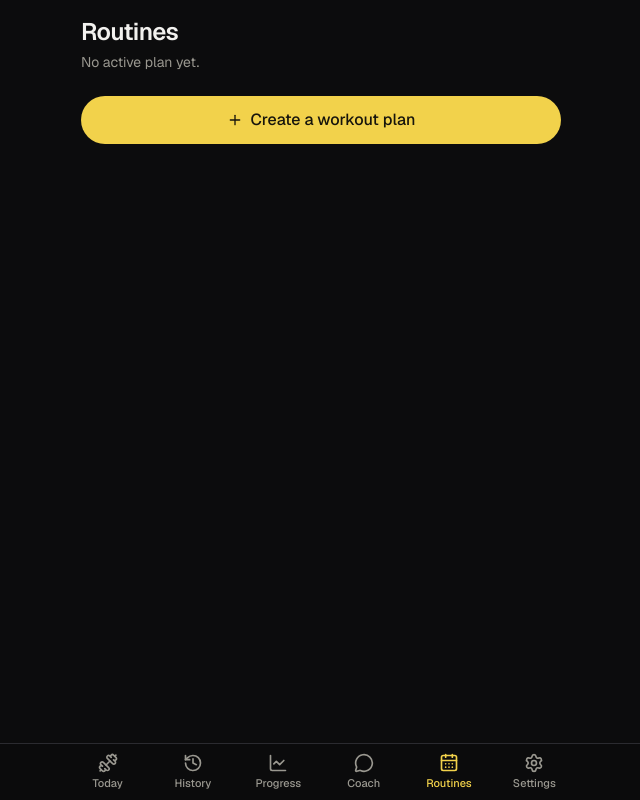
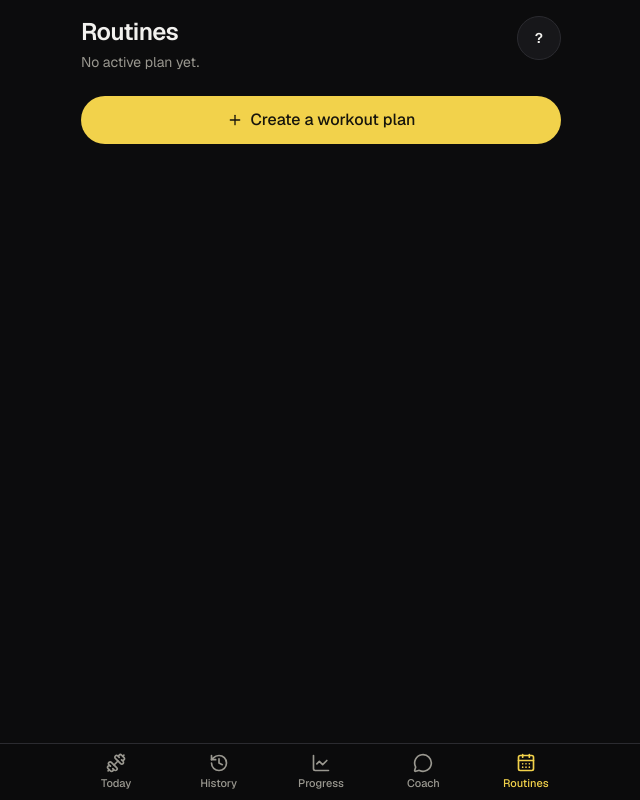
Before and after one commit to amanbaid99/myFitnessTracker, a Next.js app: page /routines in a window 1280 px wide. Shown: the whole page, without its empty margins (319-959 px from the left). Built offline with nearby package versions, Linux system fonts and the light colour scheme; no server answers; the database is empty.

Commit message:
Settings moves from the bottom bar to an initials button, top right
Co-Authored-By: Claude Opus 5.5 <noreply@anthropic.com>
Claude-Session: https://claude.ai/code/session_01Wi9NPebKexTYzRCz5cZpeZ

```diff
--- a/app/(app)/layout.tsx
+++ b/app/(app)/layout.tsx
@@ -1,10 +1,22 @@
 import { BottomNav } from "@/components/bottom-nav";
+import { ProfileButton } from "@/components/profile-button";
+import { getProfile } from "@/lib/data";
+import { initials } from "@/lib/initials";
+import { createClient } from "@/lib/supabase/server";
 
 /** Tabbed screens. The workout logger lives outside this group, full screen. */
-export default function AppLayout({ children }: LayoutProps<"/">) {
+export default async function AppLayout({ children }: LayoutProps<"/">) {
+  const supabase = await createClient();
+  const [profile, { data }] = await Promise.all([getProfile(supabase), supabase.auth.getClaims()]);
+  const email = typeof data?.claims.email === "string" ? data.claims.email : null;
+
   return (
     <>
-      <main className="mx-auto w-full max-w-lg px-4 pt-safe pb-[calc(3.5rem+env(safe-area-inset-bottom)+1.5rem)]">
+      <main className="relative mx-auto w-full max-w-lg px-4 pt-safe pb-[calc(3.5rem+env(safe-area-inset-bottom)+1.5rem)]">
+        {/* Settings lives behind the initials, top right; page headers leave room for it (pr-14). */}
+        <div className="absolute right-4 top-0 z-10 pt-safe">
+          <ProfileButton initials={initials(profile.name, email)} label={profile.name ?? email ?? "you"} />
+        </div>
         {children}
       </main>
       <BottomNav />
--- a/app/(app)/page.tsx
+++ b/app/(app)/page.tsx
@@ -52,7 +52,7 @@ export default async function TodayPage() {
   if (result.error !== null) {
     return (
       <>
-        <h1 className="mb-6 text-2xl font-semibold tracking-tight">{greeting}</h1>
+        <h1 className="mb-6 pr-14 text-2xl font-semibold tracking-tight">{greeting}</h1>
         <DataError message={result.error} />
       </>
     );
--- a/app/(app)/routines/page.tsx
+++ b/app/(app)/routines/page.tsx
@@ -46,8 +46,8 @@ export default async function RoutinesPage() {
   return (
     <>
       <header className="mb-6">
-        <p className="text-sm text-muted-foreground">Active plan</p>
-        <div className="mt-1 flex items-center gap-2">
+        <p className="pr-14 text-sm text-muted-foreground">Active plan</p>
+        <div className="mt-1 flex items-center gap-2 pr-14">
           <h1 className="min-w-0 truncate text-2xl font-semibold tracking-tight">{plan.name}</h1>
           {plan.isCustom && plan.template && <Badge variant="outline">Custom</Badge>}
         </div>
--- a/components/bottom-nav.tsx
+++ b/components/bottom-nav.tsx
@@ -2,7 +2,7 @@
 
 import Link from "next/link";
 import { usePathname } from "next/navigation";
-import { CalendarDays, Dumbbell, History, LineChart, MessageCircle, Settings } from "lucide-react";
+import { CalendarDays, Dumbbell, History, LineChart, MessageCircle } from "lucide-react";
 import { cn } from "@/lib/utils";
 
 const TABS = [
@@ -11,7 +11,6 @@ const TABS = [
   { href: "/progress", label: "Progress", icon: LineChart },
   { href: "/coach", label: "Coach", icon: MessageCircle },
   { href: "/routines", label: "Routines", icon: CalendarDays },
-  { href: "/settings", label: "Settings", icon: Settings },
 ] as const;
 
 function isActive(pathname: string, href: string) {
@@ -26,7 +25,7 @@ export function BottomNav() {
       aria-label="Main"
       className="fixed inset-x-0 bottom-0 z-40 border-t bg-background/90 pb-[env(safe-area-inset-bottom)] backdrop-blur"
     >
-      <ul className="mx-auto grid max-w-lg grid-cols-6">
+      <ul className="mx-auto grid max-w-lg grid-cols-5">
         {TABS.map(({ href, label, icon: Icon }) => {
           const active = isActive(pathname, href);
           return (
--- a/components/coach/coach-screen.tsx
+++ b/components/coach/coach-screen.tsx
@@ -46,7 +46,7 @@ export function CoachScreen() {
 
   return (
     <>
-      <header className="mb-4 flex items-start justify-between gap-3">
+      <header className="mb-4 flex items-start justify-between gap-3 pr-14">
         <div>
           <h1 className="text-2xl font-semibold tracking-tight">Coach</h1>
           <p className="mt-1 text-sm text-muted-foreground">Free AI that reads your logged training. Not medical advice.</p>
--- a/components/feedback-prompt.tsx
+++ b/components/feedback-prompt.tsx
@@ -33,7 +33,7 @@ export function FeedbackPrompt({ userId }: { userId: string }) {
     <FeedbackSheet
       kind="feedback"
       title="How is the app working for you?"
-      intro="You have trained with it on a couple of days now. A quick rating helps make it better. You can always send more from Settings."
+      intro="You have trained with it on a couple of days now. A quick rating helps make it better. You can always send more from your profile, the initials at the top right."
       onClose={close}
     />
   );
--- a/components/home/home-hero.tsx
+++ b/components/home/home-hero.tsx
@@ -70,8 +70,8 @@ export function HomeHero({
 
   return (
     <div>
-      <p className="text-sm text-muted-foreground">{dateLine}</p>
-      <h1 className="text-2xl font-semibold tracking-tight">
+      <p className="pr-14 text-sm text-muted-foreground">{dateLine}</p>
+      <h1 className="pr-14 text-2xl font-semibold tracking-tight">
         {greetingFor(now.getHours())}
         {name ? `, ${name}` : ""}
       </h1>
--- /dev/null
+++ b/components/profile-button.tsx
@@ -0,0 +1,26 @@
+"use client";
+
+import Link from "next/link";
+import { usePathname } from "next/navigation";
+import { cn } from "@/lib/utils";
+
+/**
+ * The round initials button in the top-right of every tab screen. It opens
+ * Settings, which used to be a bottom tab.
+ */
+export function ProfileButton({ initials, label }: { initials: string; label: string }) {
+  const active = usePathname().startsWith("/settings");
+  return (
+    <Link
+      href="/settings"
+      aria-label={`Profile and settings for ${label}`}
+      aria-current={active ? "page" : undefined}
+      className={cn(
+        "flex size-11 items-center justify-center rounded-full border text-sm font-semibold tracking-wide",
+        active ? "border-primary bg-primary text-primary-foreground" : "bg-card text-foreground active:bg-muted",
+      )}
+    >
+      {initials}
+    </Link>
+  );
+}
--- a/components/screen-header.tsx
+++ b/components/screen-header.tsx
@@ -1,6 +1,6 @@
 export function ScreenHeader({ title, subtitle }: { title: string; subtitle?: string }) {
   return (
-    <header className="mb-6">
+    <header className="mb-6 pr-14">
       <h1 className="text-2xl font-semibold tracking-tight">{title}</h1>
       {subtitle && <p className="mt-1 text-sm text-muted-foreground">{subtitle}</p>}
     </header>
--- /dev/null
+++ b/lib/initials.ts
@@ -0,0 +1,12 @@
+/**
+ * Initials for the profile button: first and last name ("Riya
+ * Dharmadhikari" is "RD"), one letter for one name ("Aman" is "A"), or the
+ * first letter of the email when there is no name. Pure.
+ */
+export function initials(name: string | null | undefined, email?: string | null): string {
+  const words = (name ?? "").trim().split(/\s+/).filter(Boolean);
+  const letter = (w: string) => Array.from(w)[0]?.toUpperCase() ?? "";
+  if (words.length >= 2) return letter(words[0]) + letter(words[words.length - 1]);
+  if (words.length === 1) return letter(words[0]);
+  return letter(email ?? "") || "?";
+}
```
Also changed, not shown: 2 other files (tests, documents, lock files or other folders).
